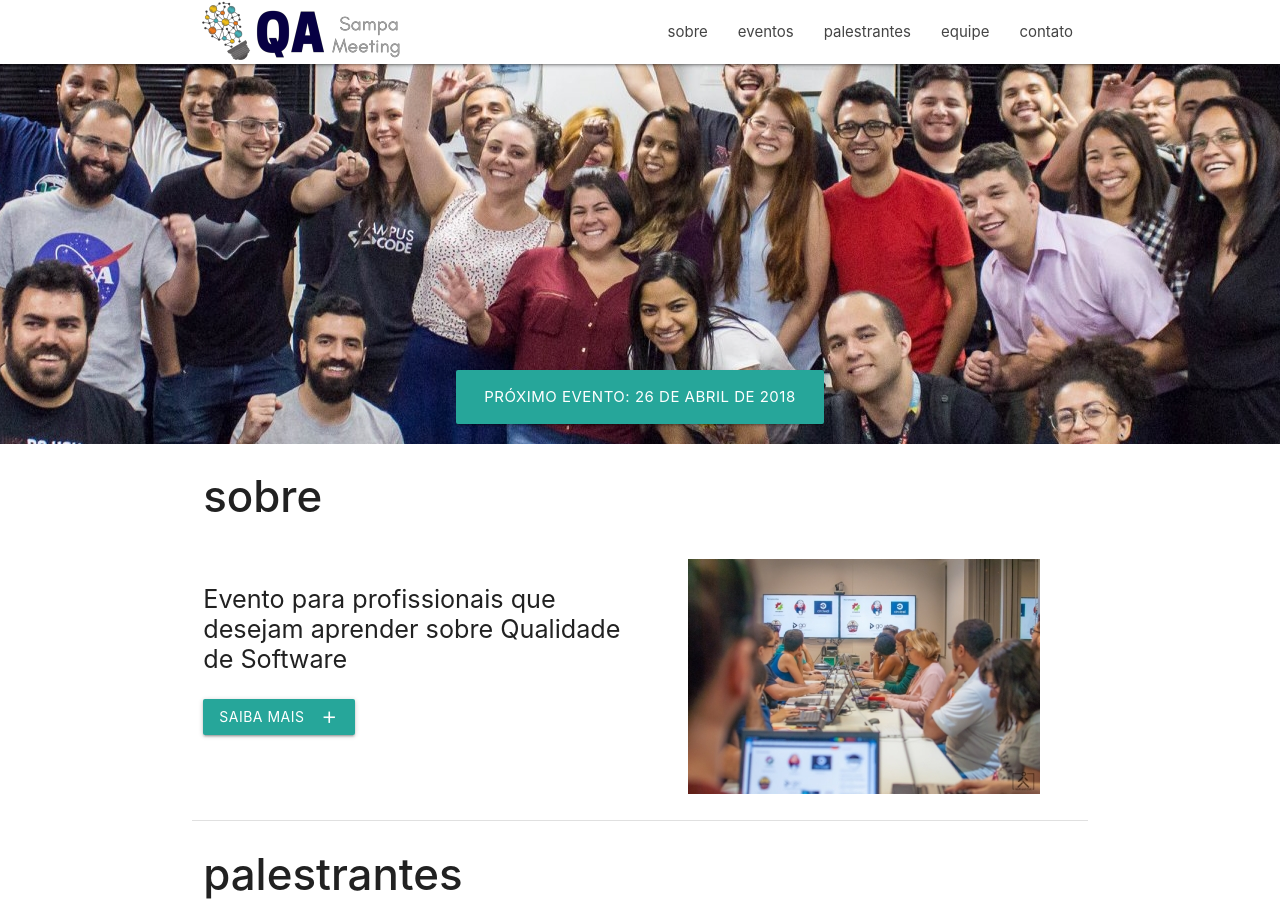
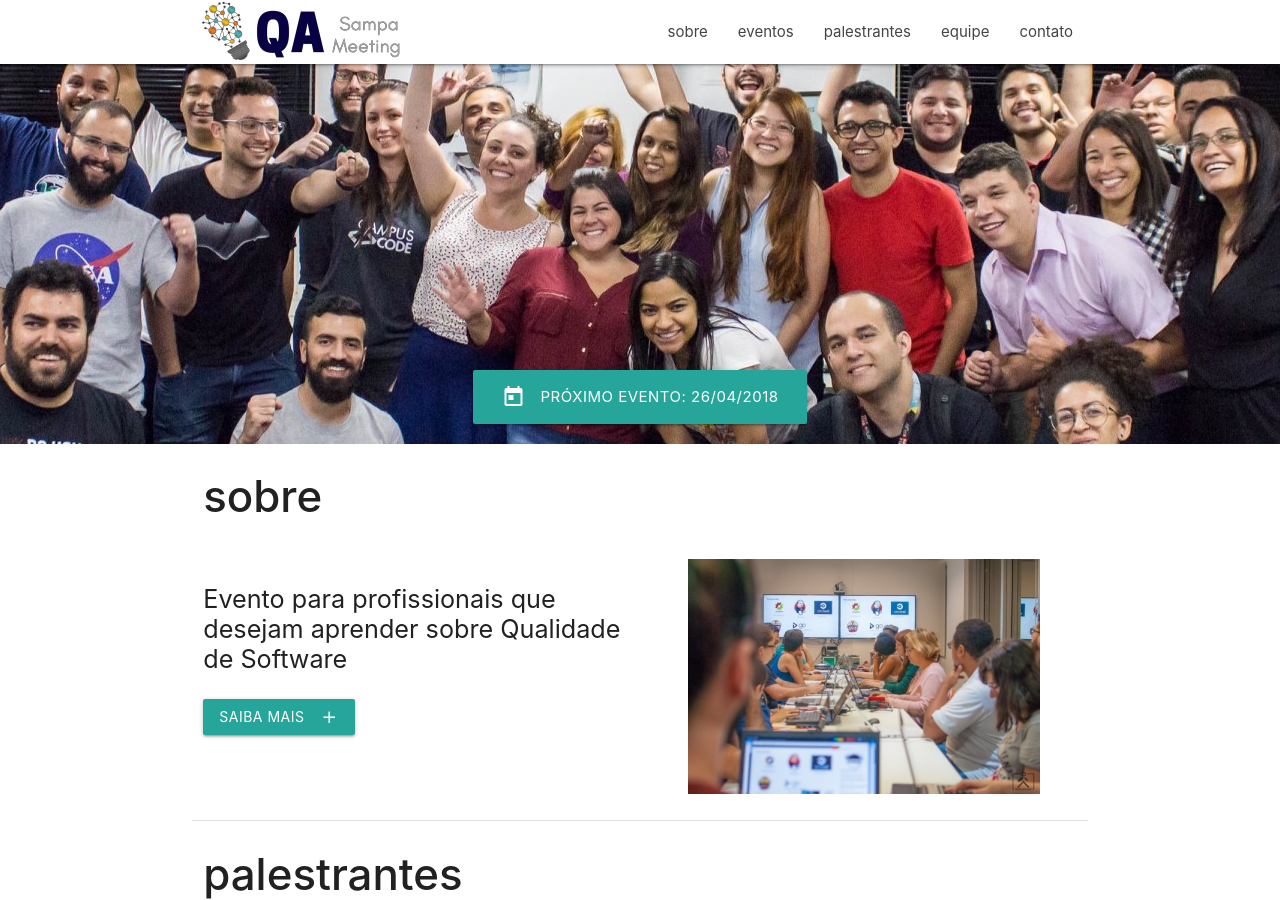
Before and after one commit to qasampameeting/qasampameeting.github.io, a Jekyll site: the page built from index.md, in a window 1280 px wide and 900 px high. Built offline with Jekyll 4.4.1, drawn with Linux system fonts in a browser that asks for light colours; nearby versions of some CDN libraries.

Commit message:
Update home event date

```diff
--- a/index.md
+++ b/index.md
@@ -7,10 +7,10 @@ title: QA Sampa Meeting
   <div class="section no-pad-bot">
     <div class="container">
       {% assign next_event = site.data.events.first[1].first %}
-      {% assign event_date = next_event.date | split: "-" %}
       <div class="row center">
         <a href="/events" id="download-button" class="btn-large waves-effect waves-light teal lighten-1">
-          Próximo evento: {{ event_date.first }} de {{ site.data.events.first[0] }} de {{ event_date.last }}
+          <i class="material-icons left">today</i>
+          Próximo evento: {{ next_event.date | replace: "-", "/" }}
         </a>
       </div>
     </div>
```
